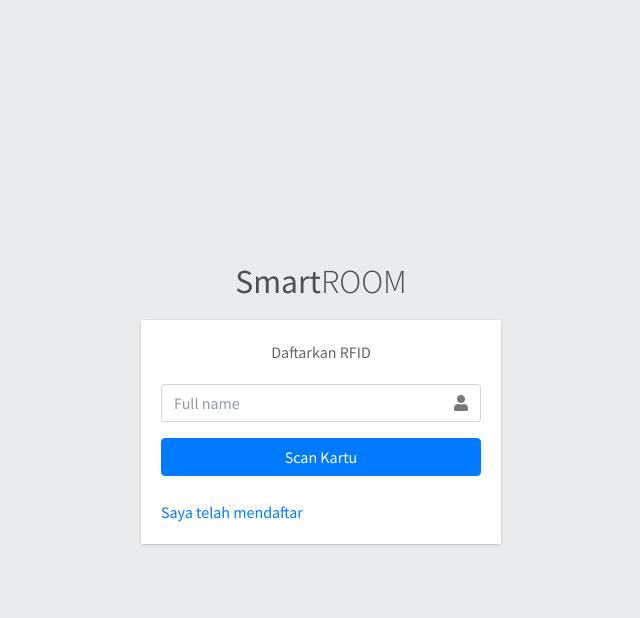
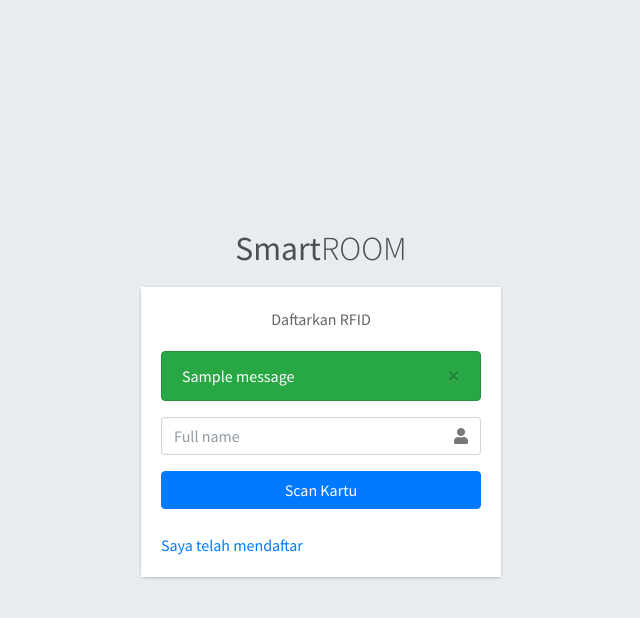
Before and after one commit to ekoboe/Flask-SimpleRFID, a Flask app: page /register in a window 1280 px wide. Shown: the top 618 px of the page, without its empty margins (319-959 px from the left). Run offline with Flask 2, Linux system fonts and the light colour scheme; one stand-in notice (Sample message) is shown; some libraries are stand-ins or nearby versions.

Commit message:
Update register.html

```diff
--- a/simplerfid/templates/register.html
+++ b/simplerfid/templates/register.html
@@ -23,6 +23,18 @@
   <div class="card">
     <div class="card-body register-card-body">
       <p class="login-box-msg">Daftarkan RFID</p>
+
+            {% with messages = get_flashed_messages(with_categories=true) %}
+            {% if messages %}
+            {% for category, message in messages %}
+            <div class="alert alert-{{ category }}" role="alert"> {{ message }}
+                <button type="button" class="close" data-dismiss="alert" aria-label="Close">
+                    <span aria-hidden="true">&times;</span>
+                </button>
+            </div>
+            {% endfor %}
+            {% endif %}
+            {% endwith %}
 
       <form action="/daftar" method="post">
         <div class="input-group mb-3">
```
